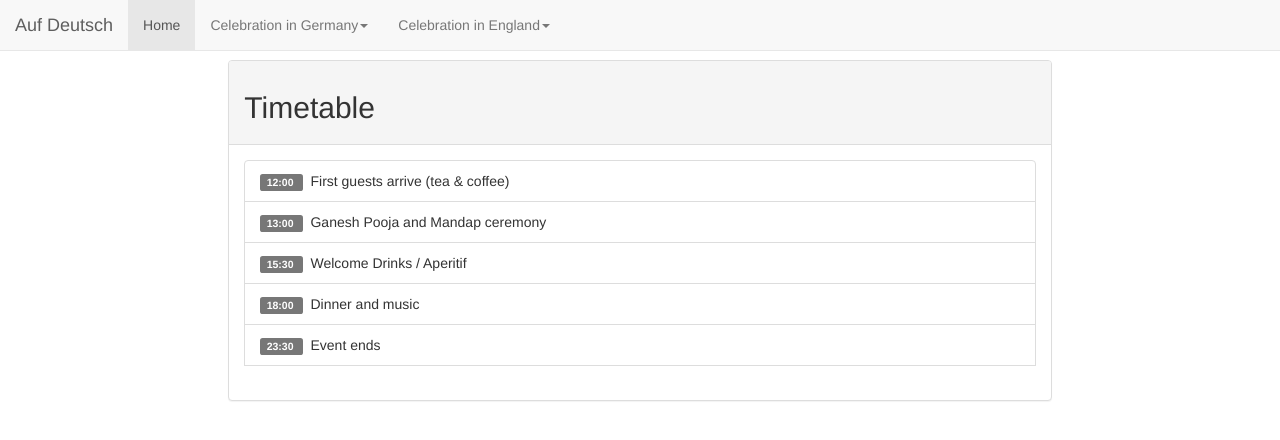
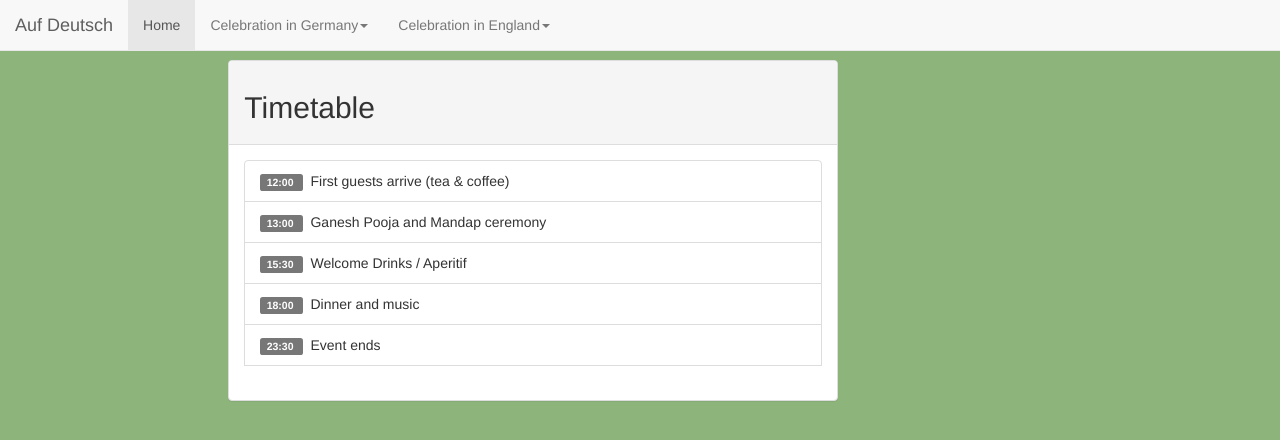
Before and after one commit to mahesh-panchal/BinzerPanchalWeddingCelebration2017, a plain HTML site: page timetable_en.html in a window 1280 px wide. Drawn offline with nearby package versions, Linux system fonts and the light colour scheme.

Commit message:
added colors

```diff
--- a/timetable_en.html
+++ b/timetable_en.html
@@ -16,7 +16,7 @@
 		<meta name="viewport" content="width=device-width, initial-scale=1">
 		<script src="javascript.js"></script>
 	</head>
-	<body onload="set_language()">
+	<body onload="set_language()" style="background-color:#8db47b ;">
 		<nav class="navbar navbar-default navbar-fixed-top">
 			<div class="container-fluid">
 				<div class="navbar-header">
@@ -65,7 +65,7 @@
 			<div class="row">
 				<div class="col-sm-2 sidenav">
 				</div>
-				<div class="col-sm-8 text-left">
+				<div class="col-sm-6 text-left">
 					<div class="panel panel-default" >
 						<div class="panel-heading">
 							<h2 lang="en">Timetable</h2>
@@ -88,7 +88,7 @@
 						</div>
 					</div>
 				</div>
-				<div class="col-sm-2 sidenav">
+				<div class="col-sm-4 sidenav">
 				</div>
 			</div>
 		</div>
```
Also changed, not shown: accommodation_de.html (+1 -1 lines), accommodation_en.html (+1 -1 lines), clothing_de.html (+1 -1 lines), clothing_en.html (+1 -1 lines), contact_de.html (+1 -1 lines), contact_en.html (+1 -1 lines), location_de.html (+1 -1 lines), location_en.html (+1 -1 lines), timetable_de.html (+1 -1 lines), travel_de.html (+1 -1 lines), travel_en.html (+1 -1 lines).
